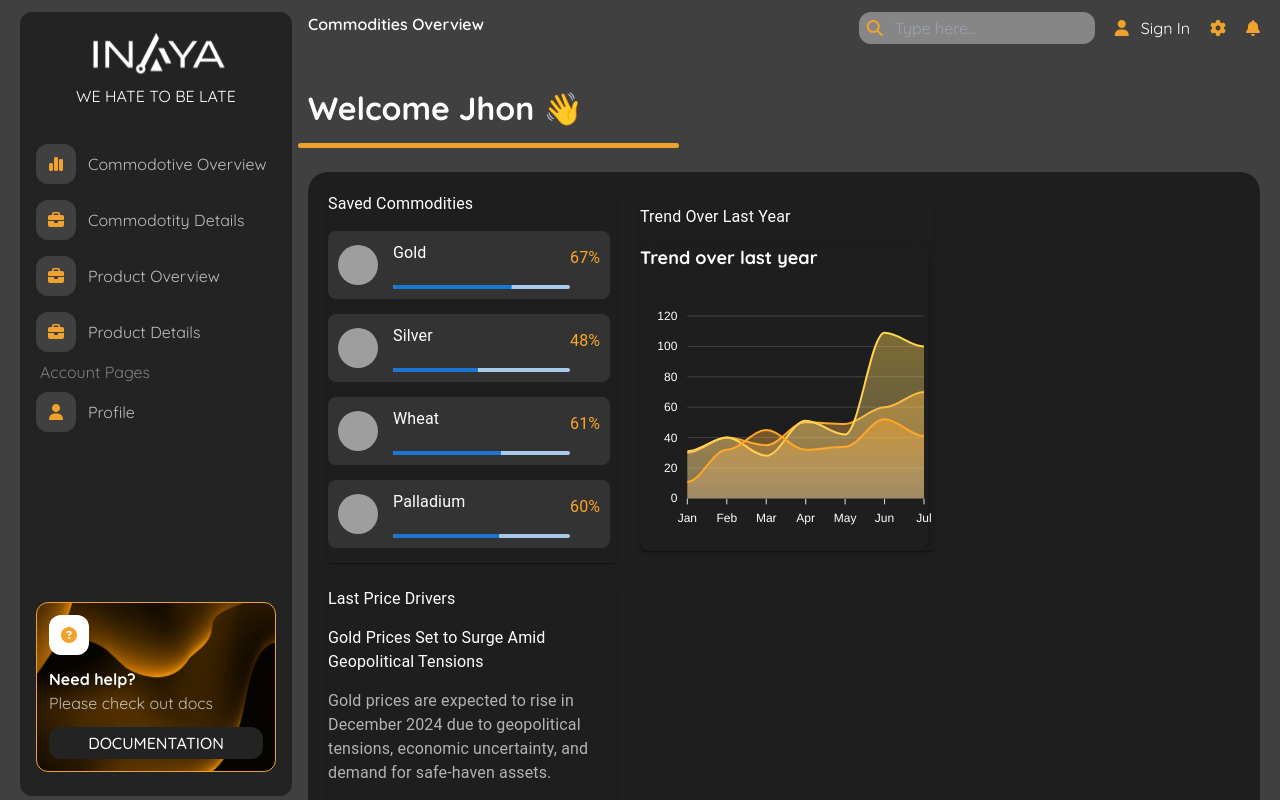
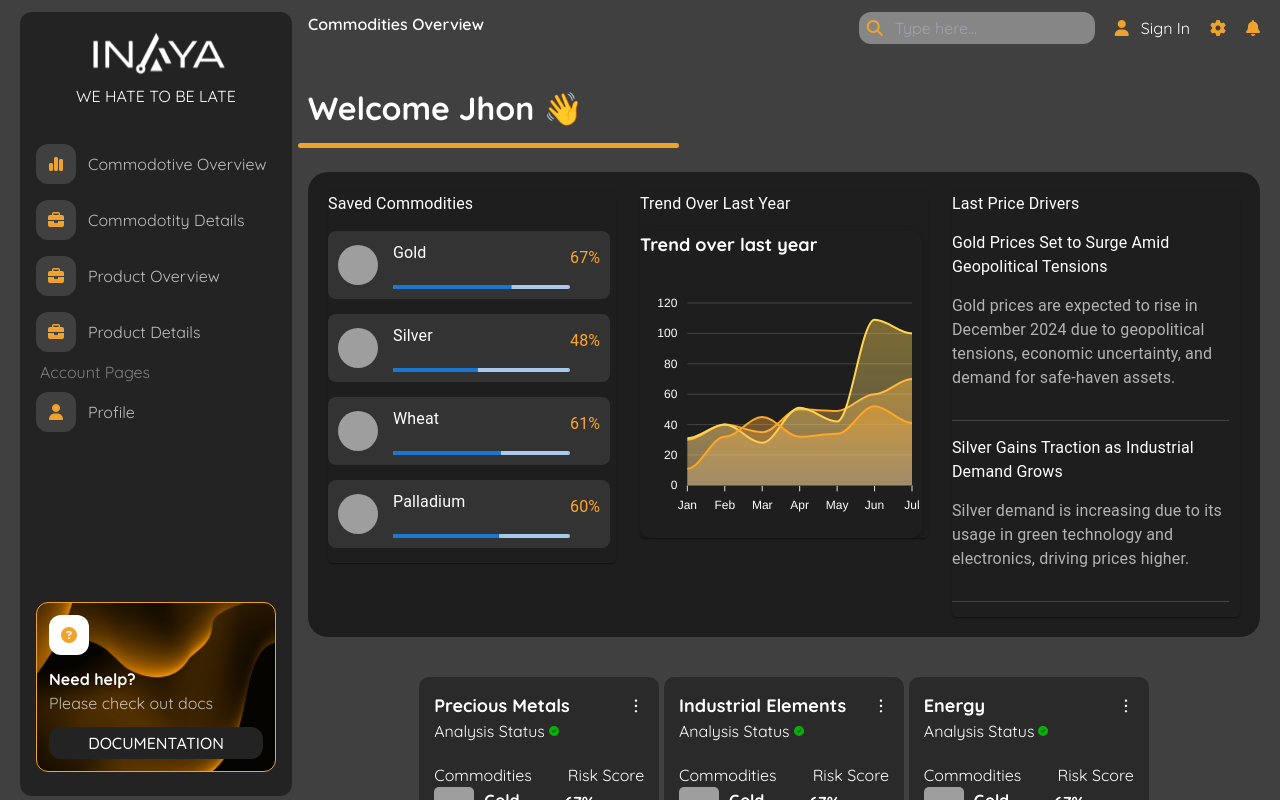
Before and after one commit to malir2/Inaya-web, a React (Vite) app: page / in a window 1280 px wide. Shown: the top 800 px of the page. Built offline with nearby package versions, Linux system fonts and the light colour scheme; grey boxes are pictures that could not be loaded.

Commit message:
Update FirstRow component layout for improved responsiveness and consistency

```diff
--- a/src/components/FirstRow.tsx
+++ b/src/components/FirstRow.tsx
@@ -25,9 +25,9 @@ const priceDrivers = [
 const FirstRow = () => {
     return (
         <div className="first-row">
-            <Grid container spacing={3} direction={{ xs: "column", sm: "row" }} alignItems="center">
+            <Grid container spacing={3}>
                 {/* Saved Commodities Section */}
-                <Grid item xs={12} sm={4} style={{ width: "100%" }}>
+                <Grid item xs={12} sm={6} md={4}>
                     <Card className="card card-styling saved-commodities">
                         <CardContent>
                             <Typography className="section-title">Saved Commodities</Typography>
@@ -56,7 +56,7 @@ const FirstRow = () => {
                 </Grid>
 
                 {/* Trend Over Last Year Section */}
-                <Grid item xs={12} sm={4} style={{ width: "100%" }}>
+                <Grid item xs={12} sm={6} md={4}>
                     <Card className="card card-styling trend-chart">
                         <CardContent>
                             <Typography className="section-title">Trend Over Last Year</Typography>
@@ -66,7 +66,7 @@ const FirstRow = () => {
                 </Grid>
 
                 {/* Last Price Drivers Section */}
-                <Grid item sm={12} lg={4} style={{ width: "100%" }}>
+                <Grid item xs={12} sm={6} md={4}>
                     <Card className="card card-styling last-price-drivers">
                         <CardContent>
                             <Typography className="section-title">Last Price Drivers</Typography>
```
